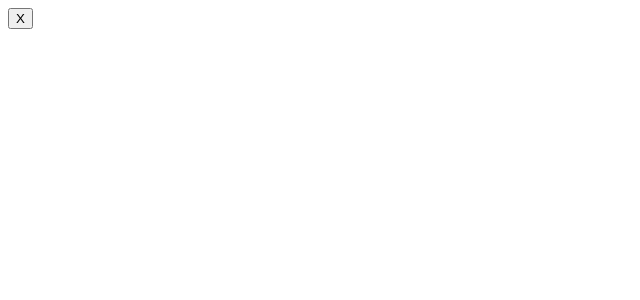
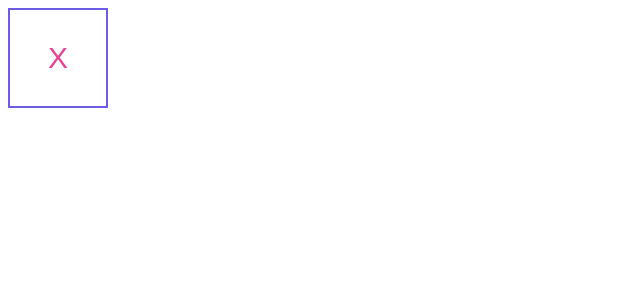
Before and after one commit to danilomacb/15dias-de-react, a React (Create React App) app: page / in a window 1280 px wide. Shown: the top 300 px of the page, without its empty margins (0-640 px from the left). Built offline with nearby package versions, Linux system fonts and the light colour scheme.

Commit message:
fim do dia 1

```diff
--- a/src/components/SquareCollab/index.js
+++ b/src/components/SquareCollab/index.js
@@ -1,7 +1,9 @@
 import React from "react";
 
+import "./styles.css";
+
 const SquareCollab = () => (
-    <button>X</button>
+    <button className="square-collab">X</button>
 )
 
 export default SquareCollab;
--- /dev/null
+++ b/src/components/SquareCollab/styles.css
@@ -0,0 +1,8 @@
+.square-collab {
+    background-color: transparent;
+    border: 2px solid #6c5ce7;
+    width: 100px;
+    height: 100px;
+    font-size: 30px;
+    color: #e84393;
+}
```
